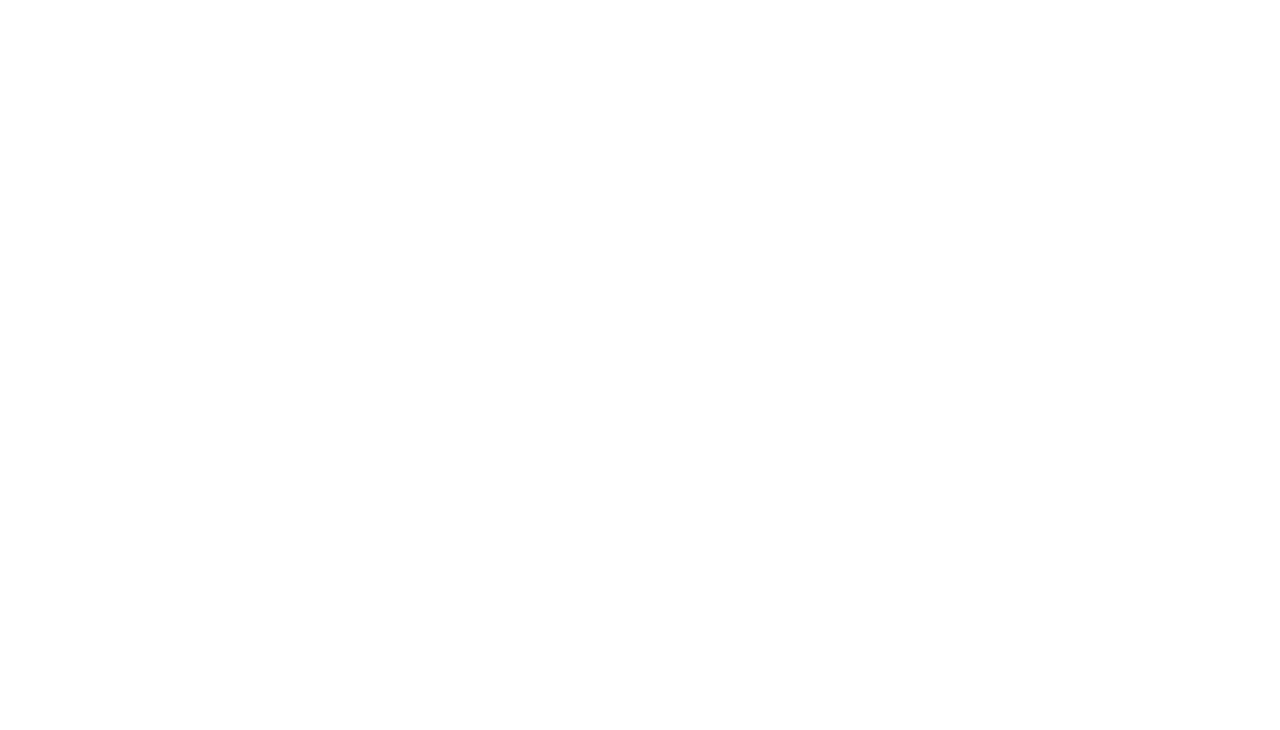
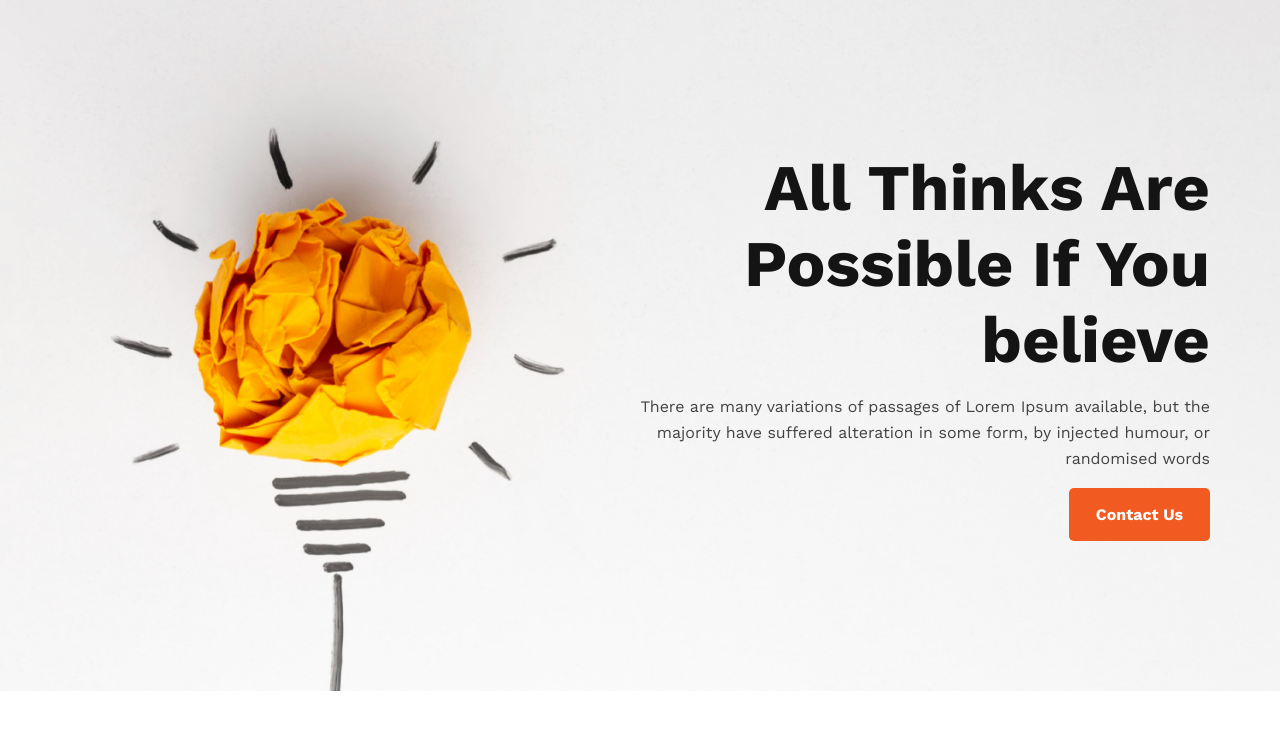
Before and after one commit to dreammehedi/new-year-new-me-project, a plain HTML site: page index.html in a window 1280 px wide. Drawn offline with nearby package versions, Linux system fonts and the light colour scheme.

Commit message:
header complete

```diff
--- a/index.html
+++ b/index.html
@@ -7,6 +7,23 @@
     <link rel="stylesheet" href="style.css">
 </head>
 <body>
+    <!-- header start -->
+    <header id="header">
+        <div class="container">
+            <div class="header-detailes">
+                <h1>All Thinks Are Possible If You believe</h1>
+                <p>There are many variations of passages of Lorem Ipsum available, but the majority have suffered alteration in some form, by injected humour, or randomised words</p>
+                <button class="btn">Contact Us</button>
+            </div>
+        </div>
+    </header>
+    <!-- main start -->
+    <main>
 
+    </main>
+    <!-- footer start -->
+    <footer>
+
+    </footer>
 </body>
 </html>
--- a/style.css
+++ b/style.css
@@ -1,9 +1,122 @@
 /* import google fonts */
-
+@import url('https://fonts.googleapis.com/css2?family=Work+Sans:wght@400;500;600;700;800;900&display=swap');
 /* reset default value */
 *{
     margin: 0;
     padding: 0;
     box-sizing: border-box;
+    font-family: 'Work Sans', sans-serif;
+}
+/* basic styles */
+li{
+    list-style: none;
+}
+a{
+    text-decoration: none;
+}
+.btn{
+    border-radius: 5px;
+    font-weight: 700;
+    font-size: 16px;
+    padding: 16px 26px;
+    border: 1px solid transparent;
+    cursor: pointer;
+    transition: all .5s ease;
+}
+.container{
+    width: 1140px;
+    margin: 0 auto;
+}
 
+
+/* header style start */
+header#header{
+    background-image: url(images/banner/banner1.png);
+    background-repeat: no-repeat;
+    background-size: cover;
+    padding: 150px 0;
 }
+.header-detailes {
+    display: flex;
+    flex-direction: column;
+    justify-content: center;
+    align-items: flex-end;
+    text-align: right;
+    max-width: 630px;
+    margin: 0 0 0 auto;
+}
+.header-detailes h1 {
+    color: #151414;
+    font-size: 65px;
+    font-weight: 700;
+}
+
+.header-detailes p {
+    font-size: 16px;
+    color: #444343;
+    font-weight: 400;
+    line-height: 26px;
+    margin: 1rem 0;
+}
+
+.header-detailes button {
+    background-color: #F15B22;
+    color: #fff;
+}
+.header-detailes button:hover{
+    border: 1px solid #ddd;
+}
+
+
+
+
+
+
+
+
+
+
+
+
+
+
+
+
+
+
+
+
+
+
+
+
+
+
+
+
+/* main style start */
+
+
+
+
+
+
+
+
+
+
+
+
+
+
+
+
+
+
+
+
+
+
+
+
+/* footer style start */
```
